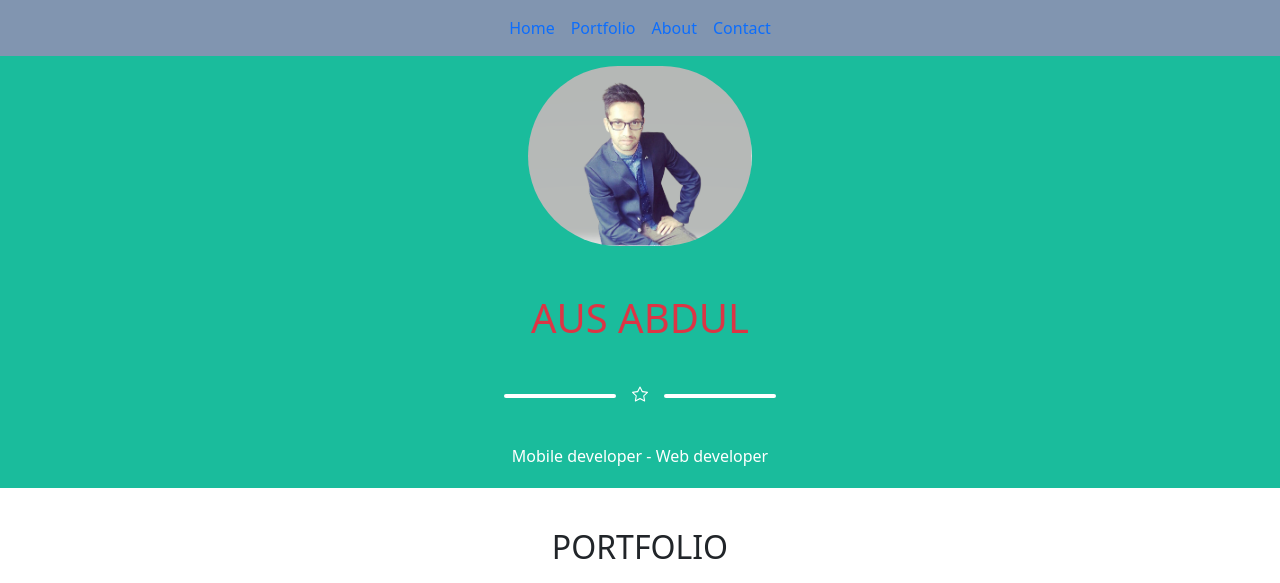
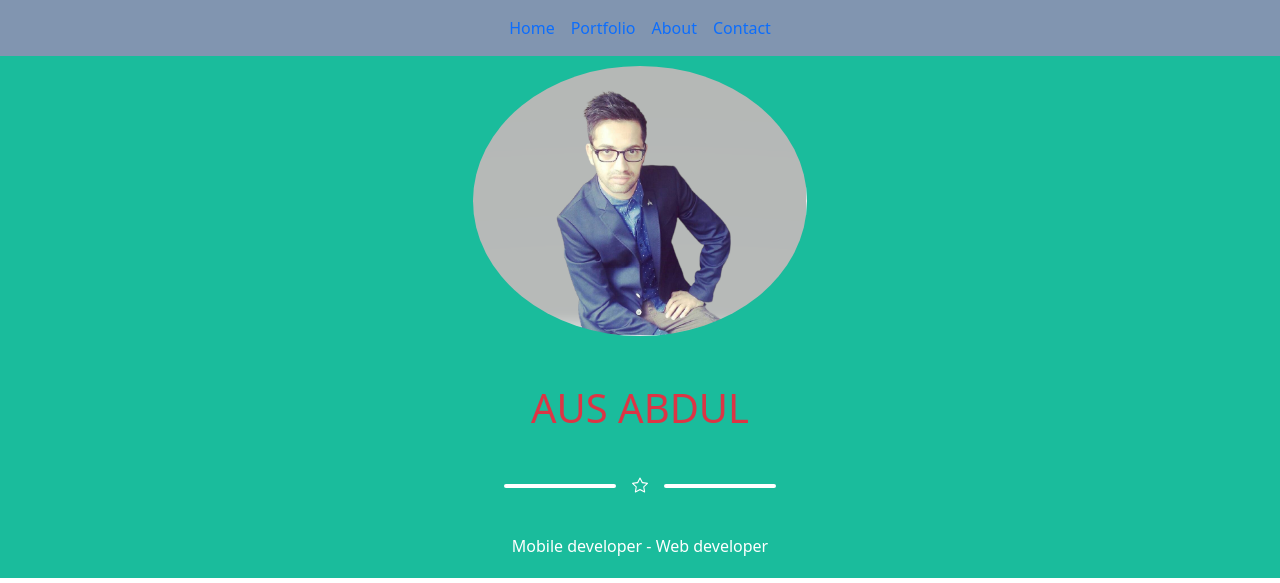
Before and after one commit to ausalmadi/portfolio, a plain HTML site: page index.html in a window 1280 px wide. Shown: the top 583 px of the page. Drawn offline with nearby package versions, Linux system fonts and the light colour scheme.

Commit message:
no message

```diff
--- a/style.css
+++ b/style.css
@@ -80,9 +80,9 @@ body {
   }
   .img{
       margin-top: 10px;
-      width:20%;
+      width:30%;
       height:40%;
-      border-radius: 120px;
+      border-radius: 50%;
   }
   .masthead-heading {
       padding-bottom: 10px;
```
